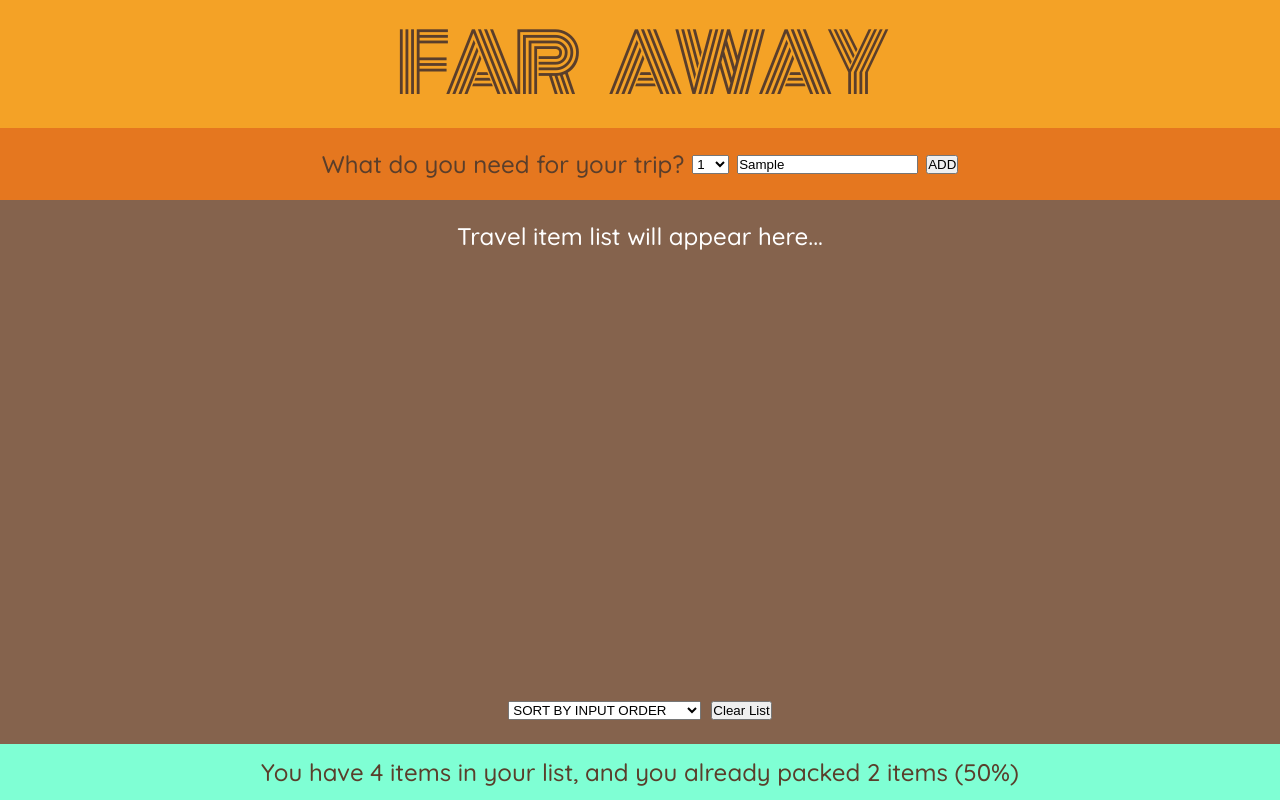
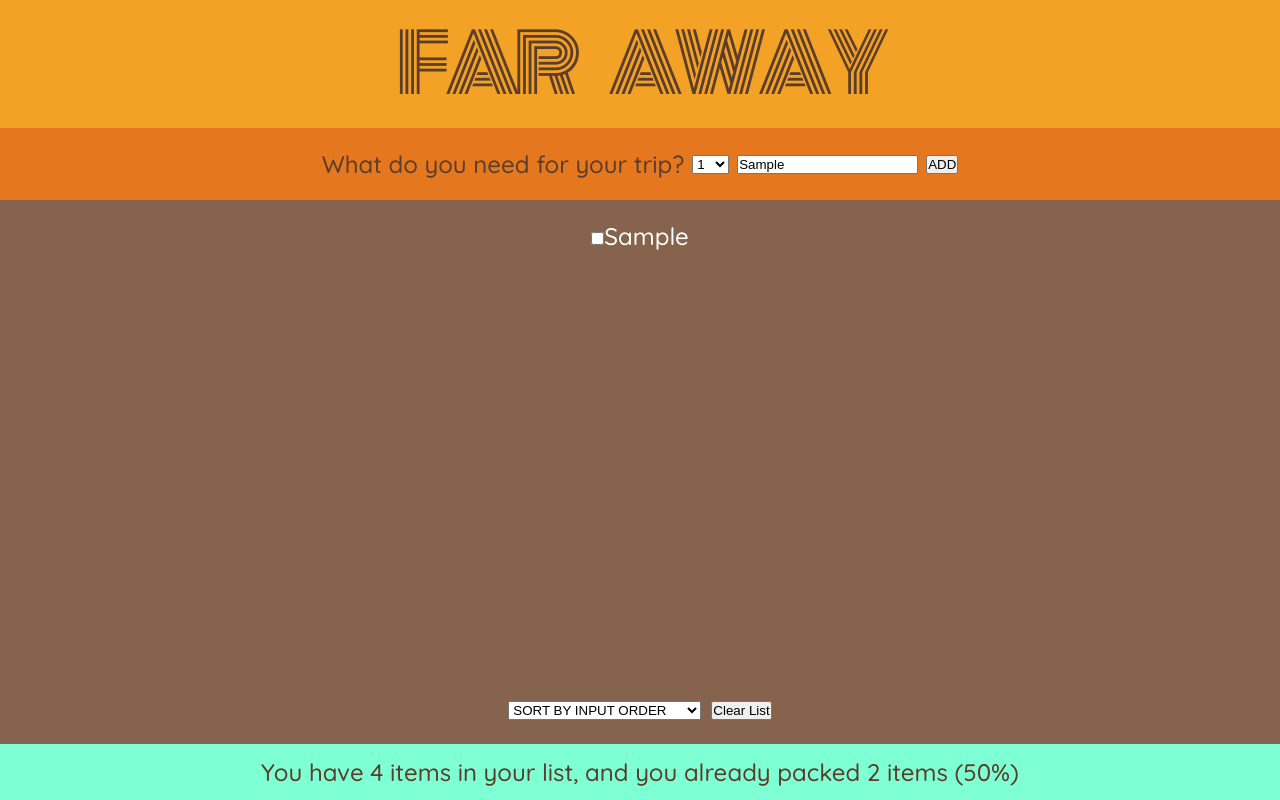
Before and after one commit to abkhale17/react-projects, a React (Create React App) app: page / in a window 1280 px wide. Both pictures are taken after typing "Sample" into the empty fields and a click on the button "ADD". Built offline with nearby package versions, Linux system fonts and the light colour scheme.

Commit message:
add form inputs - I

```diff
--- a/src/index.css
+++ b/src/index.css
@@ -13,6 +13,7 @@
     margin: 0;
     padding: 0;
     box-sizing: border-box;
+    list-style: none;
   }
 
   body {
--- a/src/travel-list/App.css
+++ b/src/travel-list/App.css
@@ -56,6 +56,11 @@ body {
   color: #fff;
 }
 
+.items {
+  display: flex;
+  gap: 3rem
+}
+
 .filters {
   display: flex;
   gap: 1rem;
--- a/src/travel-list/App.js
+++ b/src/travel-list/App.js
@@ -1,23 +1,42 @@
+import { useState } from "react"
 import "./App.css"
 
 function App() {
+  const [traveList, setTravelList] = useState([])
+  const [formData, setFormData] = useState({
+    total: 1,
+    item: ""
+  })
+
+  function handleSubmit(e) {
+    e.preventDefault()
+    setTravelList(traveList.concat(formData))
+  }
+
   return (
     <div className="travel-list">
       <header className="header">
         <h1>FAR AWAY</h1>
       </header>
-      <form className="add-form" >
+      <form className="add-form" onSubmit={handleSubmit}>
         <p>What do you need for your trip?</p>
-        <select name="total">
+        <select name="total" value={formData.total} onInput={e => setFormData({ ...formData, total: e.target.value })}>
           {
             Array(20).fill(0).map((_, key) => <option key={key} value={key+1} >{key+1}</option>)
           }
         </select>
-        <input type="text" placeholder="item..."></input>
-        <button type="button">ADD</button>
+        <input type="text" placeholder="item..." value={formData.item} onChange={e => setFormData({ ...formData, item: e.target.value })}></input>
+        <button type="submit">ADD</button>
       </form>
       <main className="list-items">
-        <p>Travel item list will appear here...</p>
+        <div className="items">
+        {
+          !traveList.length
+            ? <p>Travel item list will appear here...</p>
+            : traveList.map((item, index) => <TravelListItem item={item} />)
+
+        }
+        </div>
         <div className="filters">
           <select name="sortBy">
             <option value="inputOrder">SORT BY INPUT ORDER</option>
@@ -35,4 +54,13 @@ function App() {
   )
 }
 
+function TravelListItem({item}) {
+  return (
+    <li>
+      <input type="checkbox" id="travel-item"></input>
+      <label>{item.item}</label>
+    </li>
+  )
+}
+
 export default App
```
